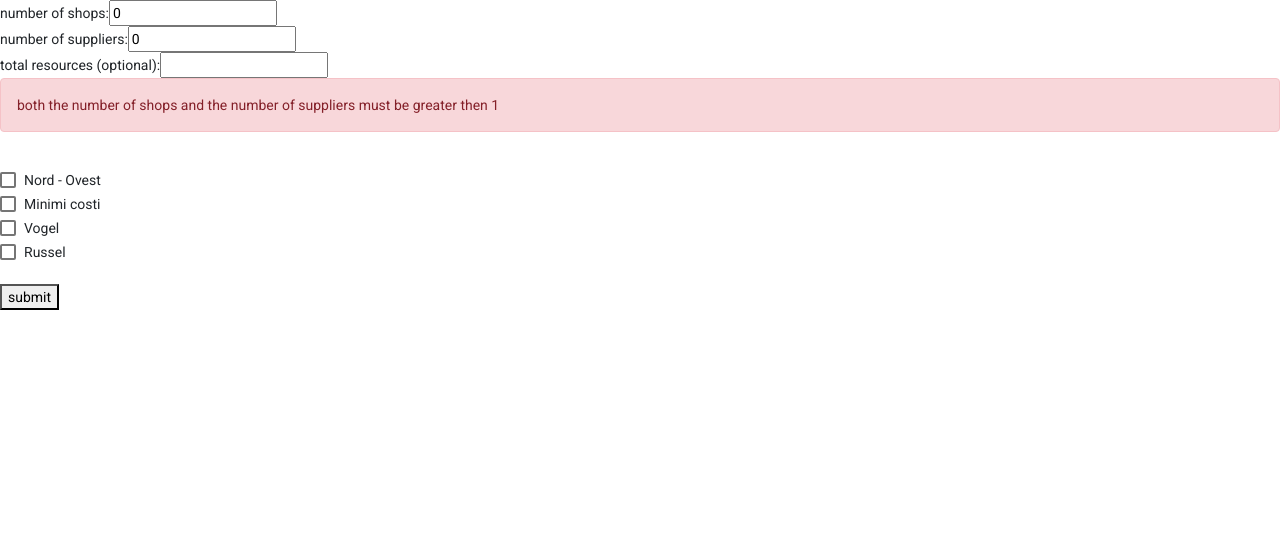
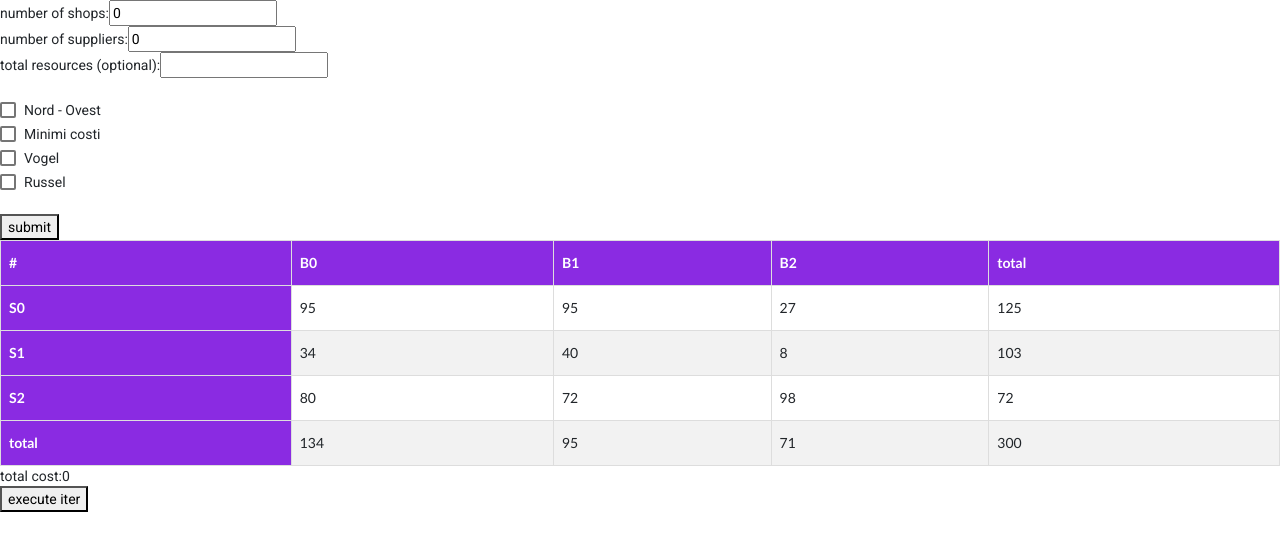
Before and after one commit to andreaceresoli17142/gepRicercaOperativa, an Angular app: page / in a window 1280 px wide. Both pictures are taken after a click on the button "submit". Shown: the top 550 px of the page. Built offline with nearby package versions, Linux system fonts and the light colour scheme.

Commit message:
functioning nord-ovest method

```diff
--- a/src/app/app.component.ts
+++ b/src/app/app.component.ts
@@ -16,10 +16,10 @@ export class AppComponent {
   toChildForm: any = undefined;
 
   inputForm = new FormGroup({
-    numberOfShops: new FormControl(0),
-    numberOfSuppliers: new FormControl(0),
-    totalResources: new FormControl(''),
-    nordOvestMethod: new FormControl(false),
+    numberOfShops: new FormControl(3),
+    numberOfSuppliers: new FormControl(3),
+    totalResources: new FormControl(300),
+    nordOvestMethod: new FormControl(true),
     minimiCostiMethod: new FormControl(false),
     vogelMethod: new FormControl(false),
     russelMethod: new FormControl(false),
--- a/src/app/data-elaboration/data-elaboration.component.html
+++ b/src/app/data-elaboration/data-elaboration.component.html
@@ -1,3 +1,4 @@
+
 <div *ngIf="dataTable.filled">
   <table id="users">
     <thead>
@@ -28,3 +29,7 @@
     </tbody>
   </table>
 </div>
+
+total cost:{{totalCost}}
+<br>
+<button (click)="exexuteIter()" >execute iter</button>
--- a/src/app/data-elaboration/data-elaboration.component.ts
+++ b/src/app/data-elaboration/data-elaboration.component.ts
@@ -1,5 +1,6 @@
 import { Component, OnInit, Input} from '@angular/core';
 import {table} from 'src/assets/tableClass';
+import { Util } from 'src/assets/utilClass';
 
 @Component({
   selector: 'app-data-elaboration',
@@ -11,7 +12,8 @@ export class DataElaborationComponent implements OnInit {
   // columnHeaders:any = undefined;
   // rowHeaders:any = undefined;
   dataTable: table = new table();
-
+  totalCost: number = 0;
+  util!: Util;
 
   @Input()
   set formInput(input:any){
@@ -29,4 +31,40 @@ export class DataElaborationComponent implements OnInit {
 
   }
 
+  async exexuteIter(){
+    var dataTable = this.dataTable;
+    var buyerI = 0;
+    var sellerI = 0;
+
+    while( dataTable.sellersTotal.length != 0 && dataTable.buyersTotal != 0 ){
+      // se la richiesta é uguale o inferiore della domanda soddisfiamo completamente la richiesta con in primo venditore disponibile
+      let tobuy = dataTable.buyersTotal[buyerI];
+
+      console.log ( "B"+buyerI+" requested: " + dataTable.buyersTotal[buyerI] )
+      console.log ( "S"+sellerI+" given: " + dataTable.sellersTotal[sellerI] )
+
+      if ( tobuy <= dataTable.sellersTotal[sellerI] ){
+
+        this.totalCost += tobuy * dataTable.transportCostMatrix[sellerI][buyerI];
+        dataTable.removeColumn(buyerI);
+        if( dataTable.sellersTotal[sellerI] == tobuy){
+          dataTable.removeRow(sellerI);
+        }
+        dataTable.sellersTotal[sellerI] -=tobuy;
+        // dataTable.debug();
+        continue;
+        //return;
+      }
+
+      // se la richiesta é maggiore della domanda soddisfiamo la massima quantià che possiamo con il primo venditore disponibile
+      this.totalCost += dataTable.sellersTotal[sellerI] * dataTable.transportCostMatrix[sellerI][buyerI];
+      dataTable.buyersTotal[buyerI] -= dataTable.sellersTotal[sellerI];
+      dataTable.removeRow(sellerI);
+
+      await new Promise(resolve => setTimeout(resolve, 2000));
+    }
+    dataTable.debug();
+
+  }
+
 }
--- a/src/assets/tableClass.ts
+++ b/src/assets/tableClass.ts
@@ -88,5 +88,24 @@ export class table{
     return Math.floor(Math.random()* (maxNum - minNum))+minNum ;
   }
 
+  public removeRow( i:number ){
+    this.transportCostMatrix.splice(i,1);
+    this.sellersTotal.splice(i,1);
+    this.rowHeaders.splice(i,1);
+  }
+
+  public removeColumn( i:number ){
+    for (const row of this.transportCostMatrix) {
+      row.splice(i,1);
+    }
+    this.buyersTotal.splice(i,1);
+    this.columnHeaders.splice(i,1);
+  }
+
+  public debug(){
+
+    console.log( this.transportCostMatrix );
+
+  }
 
 }
--- /dev/null
+++ b/src/assets/utilClass.ts
@@ -0,0 +1,7 @@
+export abstract class Util{
+
+  public delay(ms: number){
+    return new Promise(resolve => setTimeout(resolve, ms));
+  }
+
+}
```
